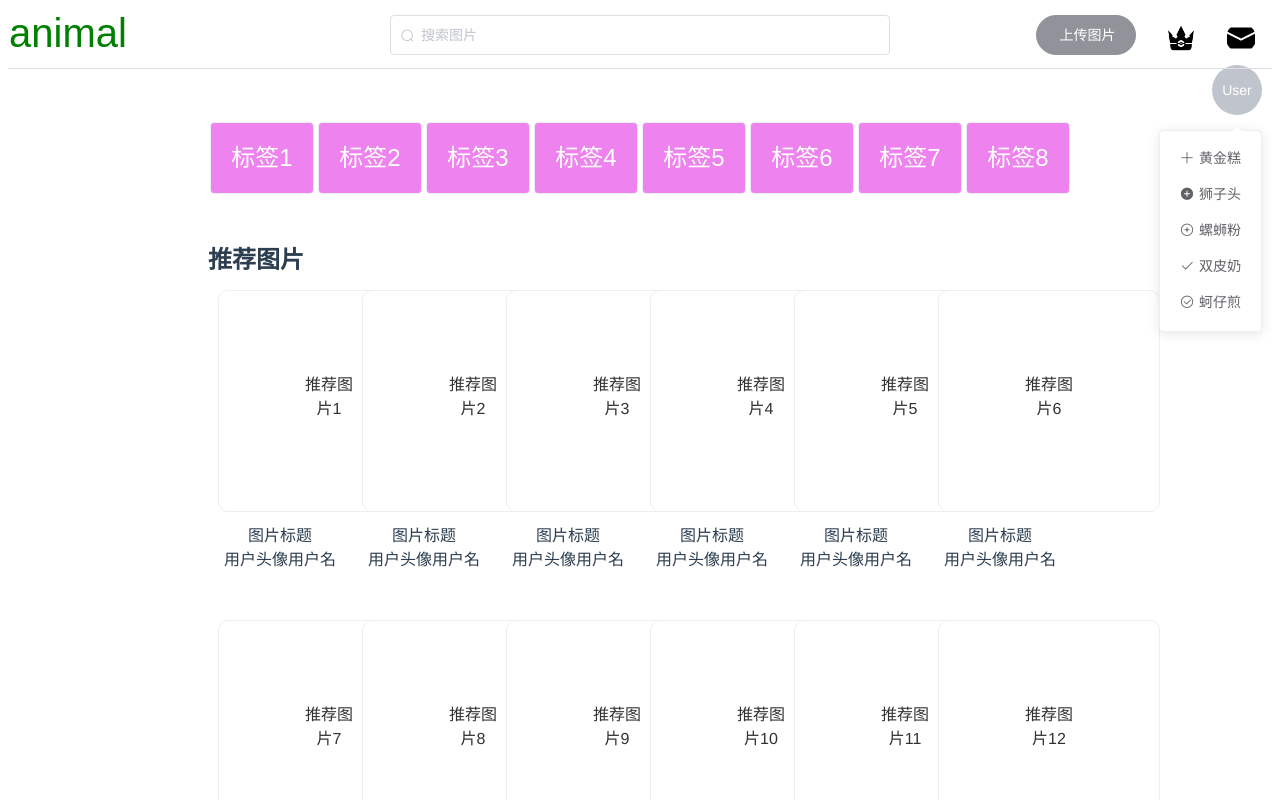
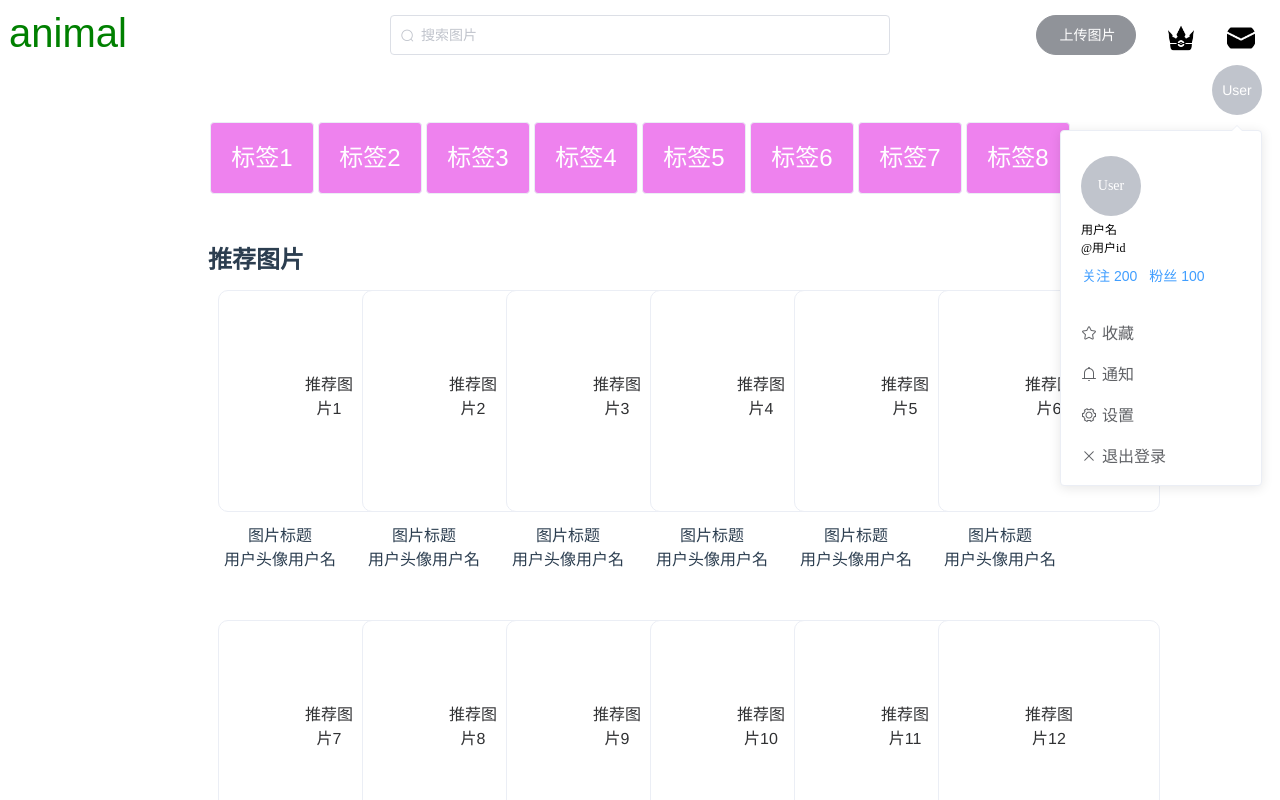
Before and after one commit to VIP-bear/animal-vue, a Vue app: page /home in a window 1280 px wide. Both pictures are taken after a click on the element "User". Shown: the top 800 px of the page. Built offline with nearby package versions, Linux system fonts and the light colour scheme.

Commit message:
完善页首，编写用户信息界面

```diff
--- a/src/components/Header.vue
+++ b/src/components/Header.vue
@@ -22,12 +22,20 @@
         <span class="el-dropdown-link">
           <el-avatar :size="50">User</el-avatar>
         </span>
-        <el-dropdown-menu slot="dropdown">
-          <el-dropdown-item icon="el-icon-plus">黄金糕</el-dropdown-item>
-          <el-dropdown-item icon="el-icon-circle-plus">狮子头</el-dropdown-item>
-          <el-dropdown-item icon="el-icon-circle-plus-outline">螺蛳粉</el-dropdown-item>
-          <el-dropdown-item icon="el-icon-check">双皮奶</el-dropdown-item>
-          <el-dropdown-item icon="el-icon-circle-check">蚵仔煎</el-dropdown-item>
+        <el-dropdown-menu slot="dropdown" class="dorpdown-menu">
+          <div style="font-size:12px;margin:15px 0px 20px 20px;cursor: pointer;">
+            <el-avatar :size="60">User</el-avatar>
+            <div>用户名</div>
+            <div>@用户id</div>
+            <div>
+              <el-button type="text">关注 200</el-button>
+              <el-button type="text">粉丝 100</el-button>
+            </div>
+          </div>
+          <el-dropdown-item style="font-size:16px;margin-top:5px;" icon="el-icon-star-off">收藏</el-dropdown-item>
+          <el-dropdown-item style="font-size:16px;margin-top:5px;" icon="el-icon-bell">通知</el-dropdown-item>
+          <el-dropdown-item style="font-size:16px;margin-top:5px;" icon="el-icon-setting">设置</el-dropdown-item>
+          <el-dropdown-item style="font-size:16px;margin-top:5px;" icon="el-icon-close">退出登录</el-dropdown-item>
         </el-dropdown-menu>
       </el-dropdown>
     </div>
@@ -36,8 +44,6 @@
         <span><el-avatar :size="50">登录</el-avatar></span>
       </el-dropdown>
     </div>
-    <br />
-    <el-divider class="line" direction="horizontal"></el-divider>
   </div>
 </template>
 
@@ -57,7 +63,6 @@ export default {
 .wrapper {
   margin-top: -60px;
   height: 150px;
-  width: 100%;
   white-space: nowrap;
 }
 .ms-title {
@@ -109,7 +114,7 @@ export default {
   margin-top: 10px;
   margin-right: 10px;
 }
-.line {
-  margin-top: -5px;
+.dorpdown-menu {
+  width: 200px;
 }
 </style>
--- /dev/null
+++ b/src/pages/User.vue
@@ -0,0 +1,62 @@
+<template>
+  <div>
+    <Header></Header>
+    <el-button class="bg-image" type="info" plain>背景图片</el-button>
+    <div class="main-msg">
+      <div class="user-msg">
+        <el-avatar :size="100" class="user-header"> user </el-avatar>
+        <span class="user-name">用户名</span>
+        <el-button class="user-attention" type="text">关注 200</el-button>
+        <div>
+        </div>
+      </div>
+    </div>
+  </div>
+</template>
+
+<script>
+import Header from '../components/Header.vue'
+export default {
+  components: { Header },
+  name: 'User',
+  data () {
+    return {
+      msg: 'animal'
+    }
+  }
+}
+</script>
+
+<style scoped>
+.bg-image {
+  height: 150px;
+  width: 100%;
+}
+.main-msg {
+  transform: translate(0%, -50%);
+  margin: 0px 400px;
+}
+.user-msg {
+  float: left;
+}
+.user-header {
+  margin-top: -20px;
+}
+.user-name {
+  margin-left: 20px;
+  margin-top: 30px;
+  position: absolute;
+  font-size: 18px;
+}
+.user-attention {
+  margin-top: 53px;
+  margin-left: 18px;
+  position: absolute;
+  font-size: 14px;
+  color: rgb(168, 163, 163);
+}
+.image-title {
+  position: absolute;
+  float: left;
+}
+</style>
--- a/src/router/index.js
+++ b/src/router/index.js
@@ -5,6 +5,7 @@ import Login from '@/pages/Login.vue'
 import Registor from '@/pages/Registor.vue'
 import Home from '@/pages/Home.vue'
 import ArtWork from '@/pages/ArtWork.vue'
+import User from '@/pages/User.vue'
 
 Vue.use(Router)
 
@@ -36,6 +37,11 @@ export default new Router({
       path: '/artworks/*',
       name: 'ArtWork',
       component: ArtWork
+    },
+    {
+      path: '/users/*',
+      name: 'User',
+      component: User
     }
   ]
 })
```
